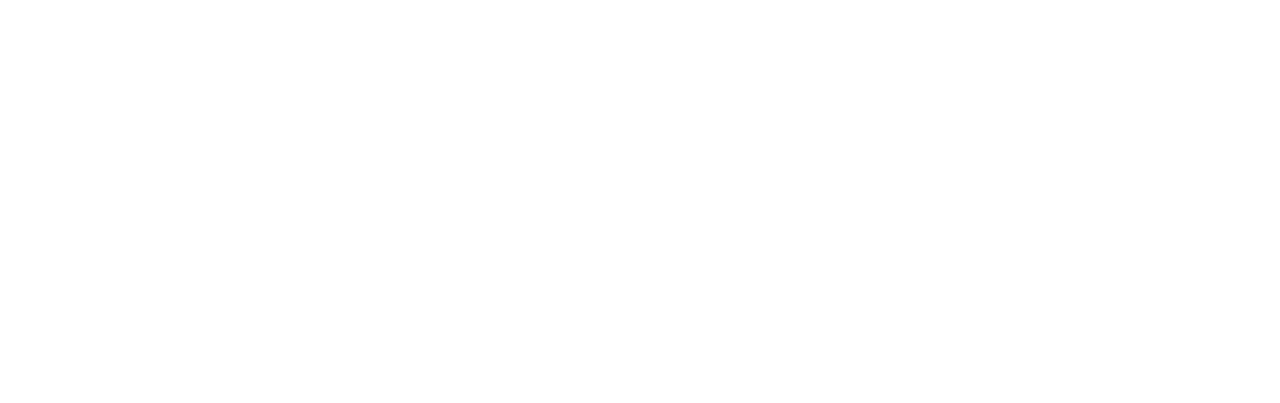
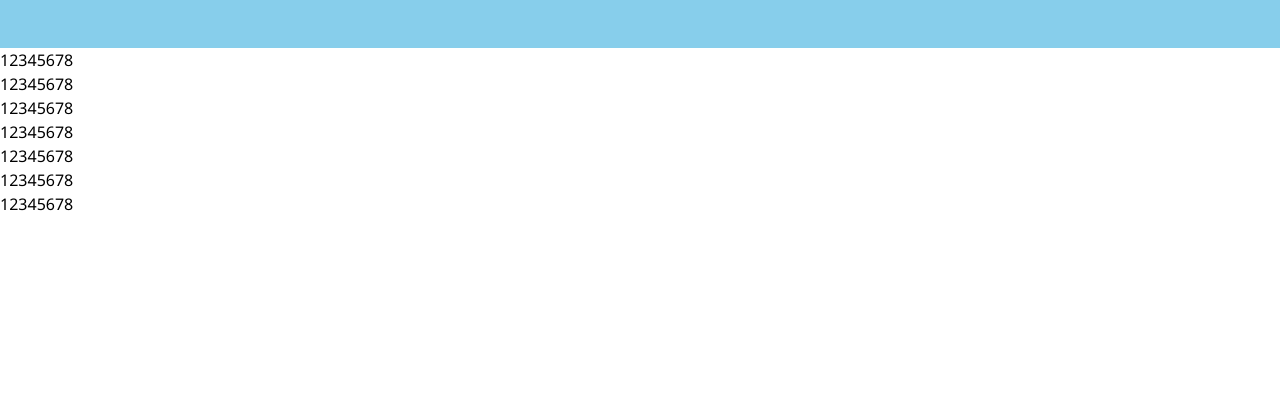
Before and after one commit to Gergo06-py/orarend, a website: page src/index.html in a window 1280 px wide. Shown: the top 403 px of the page. Drawn offline with nearby package versions, Linux system fonts and the light colour scheme.

Commit message:
added sass

```diff
--- a/package.json
+++ b/package.json
@@ -19,6 +19,7 @@
   },
   "homepage": "https://github.com/Gergo06-py/orarend#readme",
   "devDependencies": {
-    "lite-server": "^2.6.1"
+    "lite-server": "^2.6.1",
+    "sass": "^1.58.3"
   }
 }
--- a/src/index.html
+++ b/src/index.html
@@ -8,79 +8,79 @@
 		<script src="https://cdn.tailwindcss.com"></script>
 	</head>
 	<body>
-		<nav></nav>
+		<nav id="nav"></nav>
 
 		<main>
 			 <table>
 				<tr>
-					<td></td>
-					<td></td>
-					<td></td>
-					<td></td>
-					<td></td>
-					<td></td>
-					<td></td>
-					<td></td>
+					<td>1</td>
+					<td>2</td>
+					<td>3</td>
+					<td>4</td>
+					<td>5</td>
+					<td>6</td>
+					<td>7</td>
+					<td>8</td>
 				</tr>
 				<tr>
-					<td></td>
-					<td></td>
-					<td></td>
-					<td></td>
-					<td></td>
-					<td></td>
-					<td></td>
-					<td></td>
+					<td>1</td>
+					<td>2</td>
+					<td>3</td>
+					<td>4</td>
+					<td>5</td>
+					<td>6</td>
+					<td>7</td>
+					<td>8</td>
 				</tr>
 				<tr>
-					<td></td>
-					<td></td>
-					<td></td>
-					<td></td>
-					<td></td>
-					<td></td>
-					<td></td>
-					<td></td>
+					<td>1</td>
+					<td>2</td>
+					<td>3</td>
+					<td>4</td>
+					<td>5</td>
+					<td>6</td>
+					<td>7</td>
+					<td>8</td>
 				</tr>
 				<tr>
-					<td></td>
-					<td></td>
-					<td></td>
-					<td></td>
-					<td></td>
-					<td></td>
-					<td></td>
-					<td></td>
+					<td>1</td>
+					<td>2</td>
+					<td>3</td>
+					<td>4</td>
+					<td>5</td>
+					<td>6</td>
+					<td>7</td>
+					<td>8</td>
 				</tr>
 				<tr>
-					<td></td>
-					<td></td>
-					<td></td>
-					<td></td>
-					<td></td>
-					<td></td>
-					<td></td>
-					<td></td>
+					<td>1</td>
+					<td>2</td>
+					<td>3</td>
+					<td>4</td>
+					<td>5</td>
+					<td>6</td>
+					<td>7</td>
+					<td>8</td>
 				</tr>
 				<tr>
-					<td></td>
-					<td></td>
-					<td></td>
-					<td></td>
-					<td></td>
-					<td></td>
-					<td></td>
-					<td></td>
+					<td>1</td>
+					<td>2</td>
+					<td>3</td>
+					<td>4</td>
+					<td>5</td>
+					<td>6</td>
+					<td>7</td>
+					<td>8</td>
 				</tr>
 				<tr>
-					<td></td>
-					<td></td>
-					<td></td>
-					<td></td>
-					<td></td>
-					<td></td>
-					<td></td>
-					<td></td>
+					<td>1</td>
+					<td>2</td>
+					<td>3</td>
+					<td>4</td>
+					<td>5</td>
+					<td>6</td>
+					<td>7</td>
+					<td>8</td>
 				</tr>
 			 </table>
 		</main>
--- a/src/style.css
+++ b/src/style.css
@@ -5,32 +5,11 @@
 }
 
 body {
-    display: grid;
-    padding: 10px;
 	font-family: "Segoe UI", Tahoma, Geneva, Verdana, sans-serif;
-    height: 100vh;
+    height: 200vh;
 }
 
-form {
-    display: grid;
-    grid-template-columns: 100px 250px;
-    align-self: center;
-    justify-self: center;
-    gap: 5px;
-    width: 300px;
+#nav {
+    background-color: skyblue;
+    height: 3rem;
 }
-
-input {
-    border: 1px solid gray;
-}
-
-input[type="submit"] {
-    margin-top: 10px;
-    width: 50%;
-    justify-self: center;
-    grid-column: span 2;
-}
-
-input[type="submit"]:hover {
-    background-color: lightgray;
-}
```
Also changed, not shown: 1 other file.
